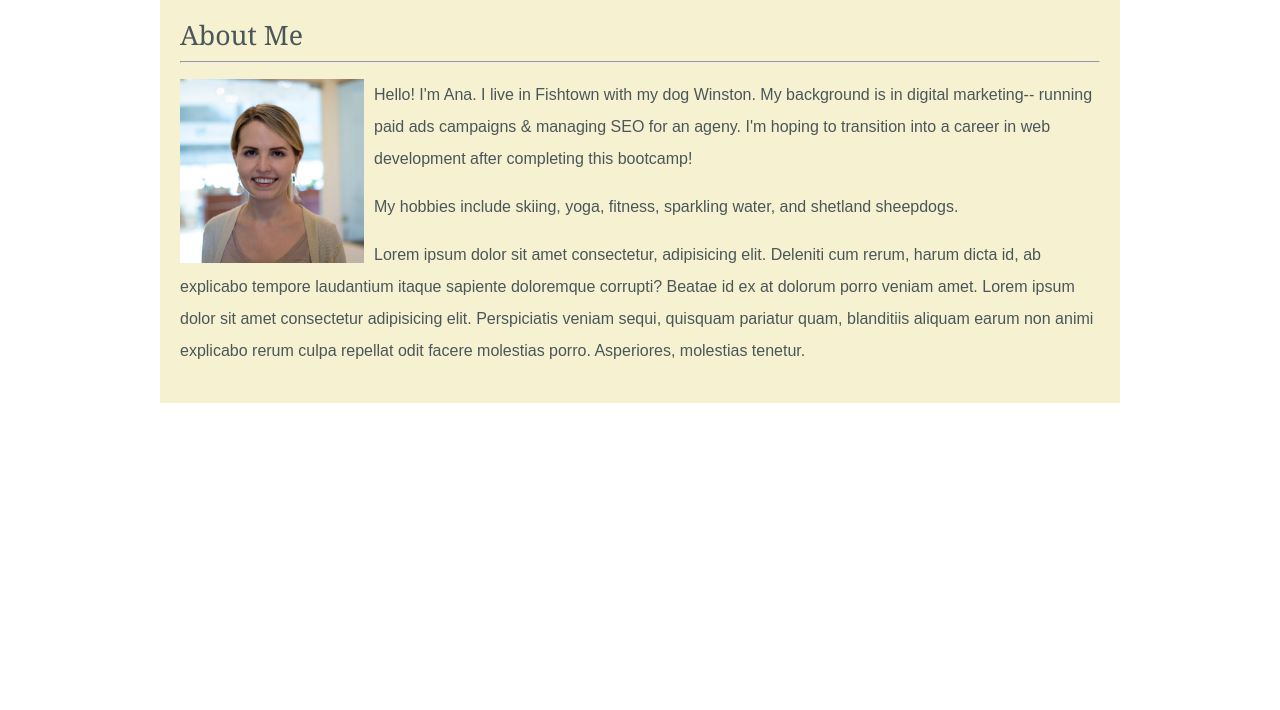
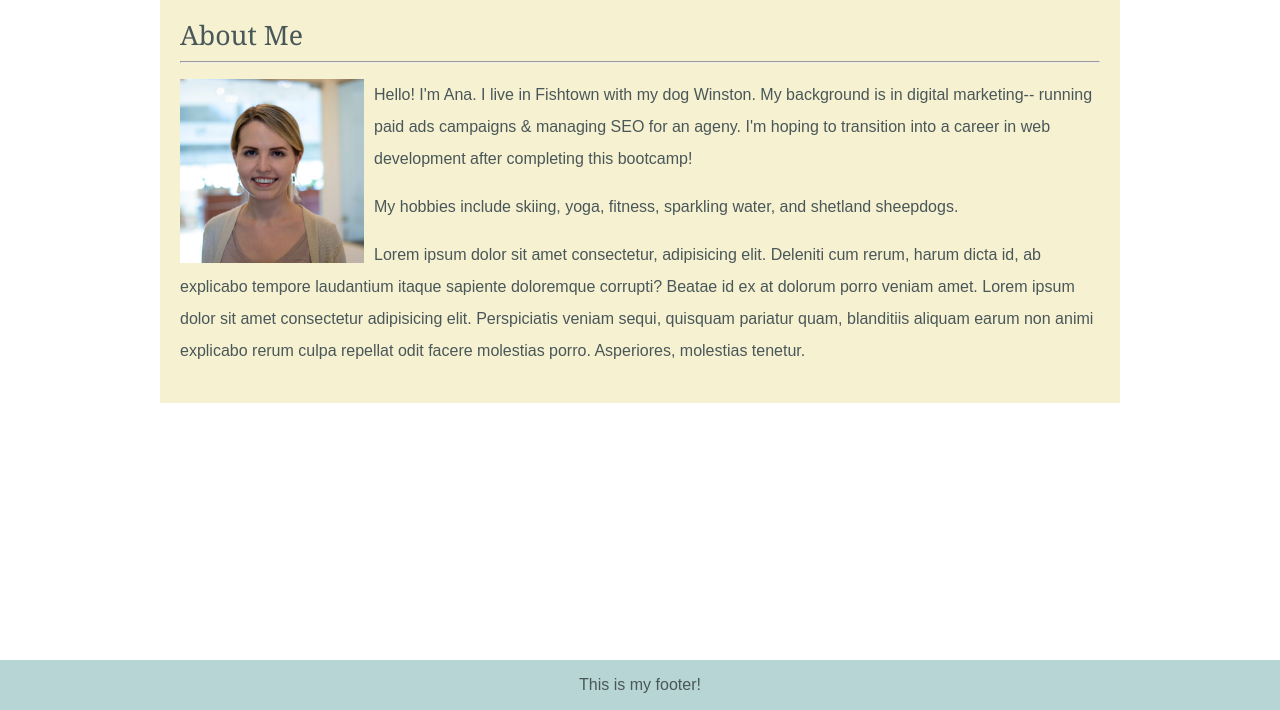
Before and after one commit to purpetrator/Basic-Portfolio, a plain HTML site: page index.html in a window 1280 px wide. Shown: the part 90-800 px from the top of the page. Drawn offline with Linux system fonts and the light colour scheme.

Commit message:
Created a sticky footer

```diff
--- a/Assets/css/style.css
+++ b/Assets/css/style.css
@@ -81,3 +81,13 @@ button {
   height: 150px;
   resize: none;
 }
+
+.footer {
+  position: fixed;
+  left: 0;
+  bottom: 0;
+  width: 100%;
+  background-color: #b7d5d4;
+  color: #4a5759;
+  text-align: center;
+}
--- a/index.html
+++ b/index.html
@@ -47,5 +47,8 @@
         </div>
       </div>
     </div>
+    <div class="footer">
+      <p>This is my footer!</p>
+    </div>
   </body>
 </html>
```
Also changed, not shown: contact.html (+6 -0 lines), portfolio.html (+3 -1 lines).
